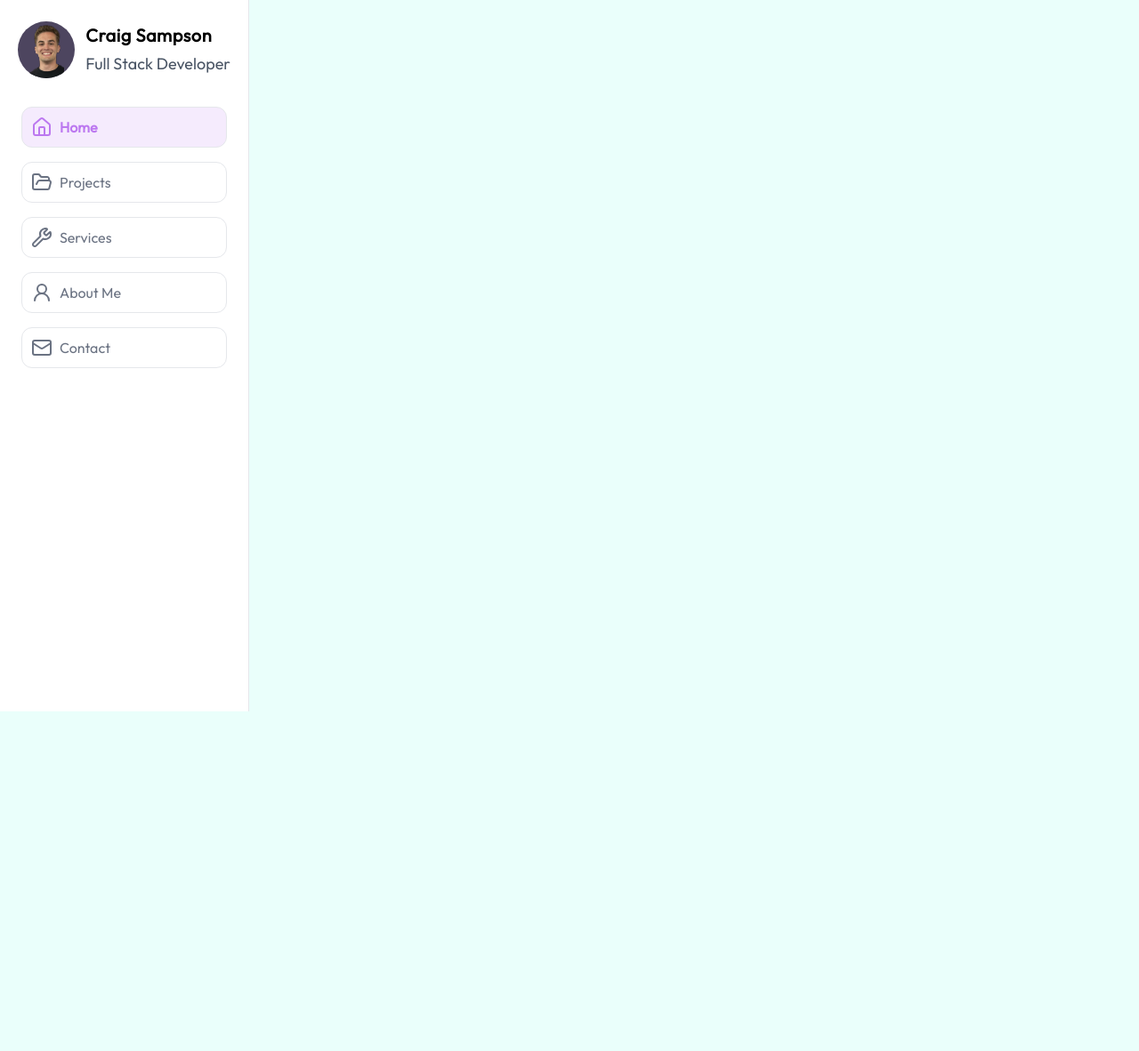
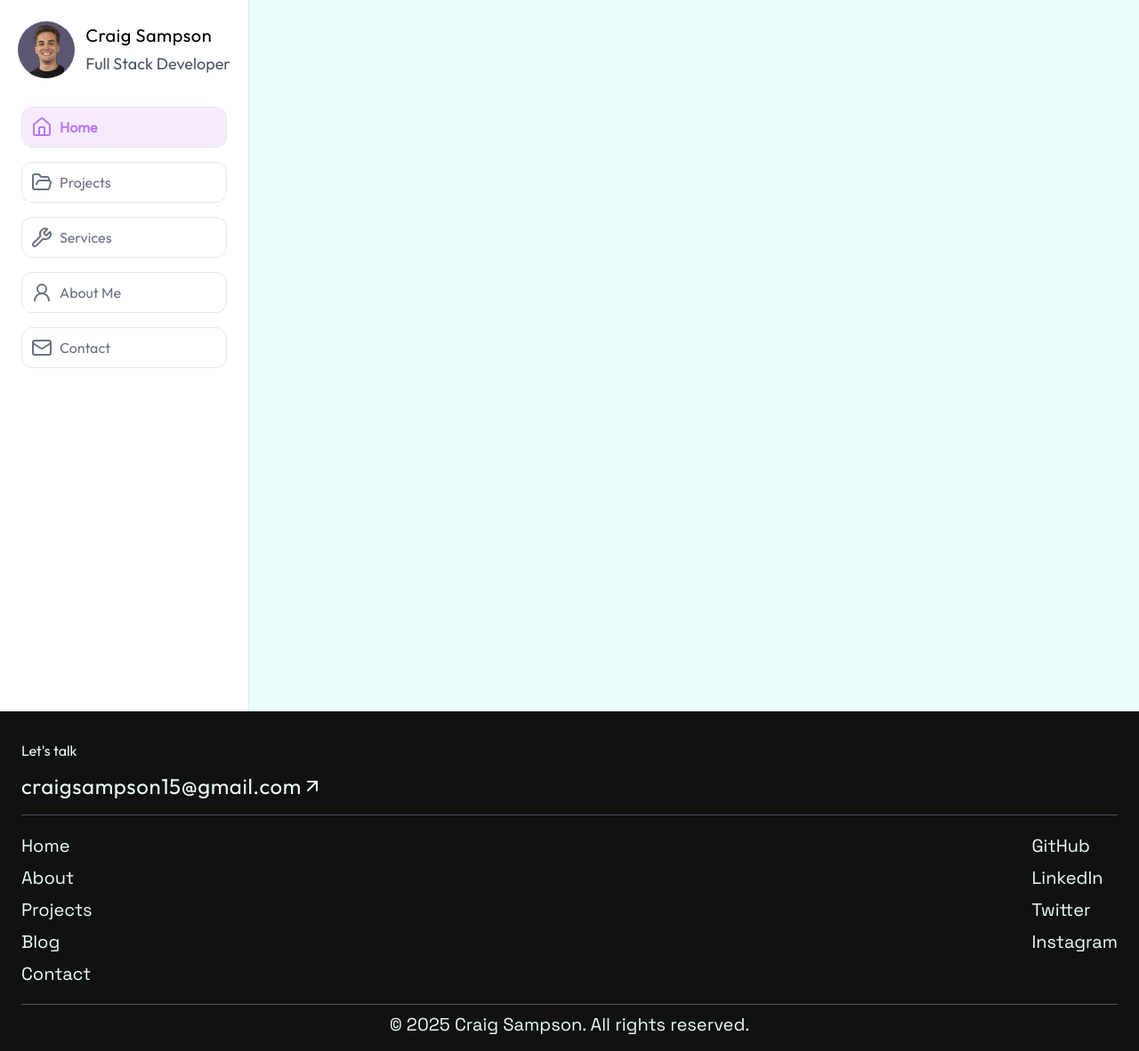
Before and after one commit to csam15/craigsampson-com, a Next.js app: page / in a window 1280 px wide. Shown: the whole page at 89% size. Before the commit the page ends 800 px from the top, so only its background shows below. Built offline with nearby package versions, Linux system fonts and the light colour scheme.

Commit message:
Sidebar & header added

```diff
--- a/app/components/Footer/Footer.tsx
+++ b/app/components/Footer/Footer.tsx
@@ -1,11 +1,63 @@
-export default function Footer() {
+import { ArrowUpRight } from "lucide-react";
+import Link from "next/link";
+
+export default function div() {
+  const Internallinks = [
+    { name: "Home", href: "/" },
+    { name: "About", href: "/about" },
+    { name: "Projects", href: "/projects" },
+    { name: "Blog", href: "/blog" },
+    { name: "Contact", href: "/contact" },
+  ];
+
+  const Sociallinks = [
+    { name: "GitHub", href: "https://www.github.com/csam15" },
+    { name: "LinkedIn", href: "https://www.linkedin.com/in/craig-sampson15/" },
+    { name: "Twitter", href: "https://twitter.com/csam015" },
+    { name: "Instagram", href: "https://www.instagram.com/csampson15/" },
+  ];
+
   return (
-    <footer className="text-gray-800 py-4 border-t font-outfit">
-      <div className="container mx-auto text-center">
-        <p className="text-sm md:text-lg lg:text-xl">
+    <div className="flex flex-col gap-5 text-background py-4 font-space bg-background-secondary px-6">
+      <div className="flex flex-col justify-start gap-3 pt-4 border-b border-gray-600 pb-4">
+        <h3>Let's talk</h3>
+        <a
+          href="mailto:craigsampson15@gmail.com"
+          className="cursor-pointer flex items-center"
+        >
+          <h1 className="!text-2xl">craigsampson15@gmail.com</h1>
+          <ArrowUpRight className="size-6" />
+        </a>
+      </div>
+
+      <div className="flex items-center justify-between">
+        <div className="flex items-start justify-between gap-24 w-full">
+          <div className="flex flex-col gap-2">
+            {Internallinks.map((link) => (
+              <Link key={link.name} href={link.href}>
+                <p className="hover:text-secondary cursor-pointer">
+                  {link.name}
+                </p>
+              </Link>
+            ))}
+          </div>
+          <div className="flex flex-col gap-2">
+            {Sociallinks.map((link) => (
+              <a key={link.name} href={link.href} target="_blank" rel="noreferrer noopener">
+                <p className="hover:text-secondary cursor-pointer">
+                  {link.name}
+                </p>
+              </a>
+            ))}
+          </div>
+        </div>
+      </div>
+
+      <div className="container xl:mx-auto xl:text-center border-t border-gray-600">
+        <p className=" mt-2">
           &copy; {new Date().getFullYear()} Craig Sampson. All rights reserved.
         </p>
       </div>
-    </footer>
+    </div>
   );
 }
--- a/app/components/Navigation/Info/MyInfo.tsx
+++ b/app/components/Navigation/Info/MyInfo.tsx
@@ -6,7 +6,7 @@ export default function MyInfo() {
       <Headshot />
       <div className="space-y-1">
         <h1>Craig Sampson</h1>
-        <h2>Full Stack Developer</h2>
+        <h2 className="text-gray-600">Full Stack Developer</h2>
       </div>
     </div>
   );
--- a/app/globals.css
+++ b/app/globals.css
@@ -5,9 +5,9 @@
   --font-outfit: "Outfit", sans-serif;
 
   --color-background: #eafffb;
-  --color-background-secondary: #272727;
+  --color-background-secondary: #111111;
   /* --color-white: #d6d6d6; */
-  --color-primary: #4d455f;
+  --color-primary: #5e5572;
   --color-secondary: #bc78f0;
   --color-accent: #39a0ed;
   --color-error: #cf6679;
@@ -17,20 +17,20 @@
 @custom-variant hover (&:hover);
 
 h1 {
-  @apply text-xl font-outfit font-semibold tracking-wide;
+  @apply text-xl font-outfit tracking-wide;
 }
 h2 {
-  @apply text-lg font-outfit text-gray-600 whitespace-nowrap;
+  @apply text-lg font-outfit whitespace-nowrap;
+}
+h3 {
+  @apply text-base font-outfit;
+}
+p {
+  @apply text-sm md:text-lg lg:text-xl;
 }
 
 @layer components {
   .button-style {
     @apply font-space bg-background-secondary text-background px-4 py-2 rounded-lg text-base md:text-lg lg:text-2xl xl:text-4xl hover:transition hover:duration-400 hover:ease-in-out hover:bg-transparent hover:text-background-secondary border-2 border-background-secondary;
   }
-  .icon-style {
-    @apply rounded-lg hover:scale-[1.2] transition-transform;
-  }
-  .Project-selector-buttons {
-    @apply hover:bg-gray rounded-xl px-2 border-2 cursor-pointer;
-  }
 }
--- a/app/layout.tsx
+++ b/app/layout.tsx
@@ -4,6 +4,8 @@ import "./globals.css";
 import Image from "next/image";
 
 import Logo from "./components/Navigation/Logo";
+import Header from "./components/Navigation/Header";
+import Footer from "./components/Footer/Footer";
 
 const outfit = Outfit({
   subsets: ["latin"],
@@ -37,7 +39,13 @@ export default function RootLayout({
       <body
         className={`${outfit.variable} ${spaceGrotesk.variable} bg-background`}
       >
+        <header>
+          <Header />
+        </header>
         <main className="">{children}</main>
+        <footer>
+          <Footer />
+        </footer>
       </body>
     </html>
   );
--- a/app/page.tsx
+++ b/app/page.tsx
@@ -6,7 +6,6 @@ export default function Home() {
   return (
     <div className="flex flex-col items-center justify-center min-h-screen">
       <div className="flex items-center justify-between w-full px-4 py-2">
-        <Header />
       </div>
     </div>
   );
--- /dev/null
+++ b/app/projects/page.tsx
@@ -0,0 +1,8 @@
+export default function Projects() {
+  return (
+    <div className="flex flex-col items-center justify-center min-h-screen">
+      <div className="flex items-center justify-between w-full px-4 py-2">
+      </div>
+    </div>
+  );
+}
```
